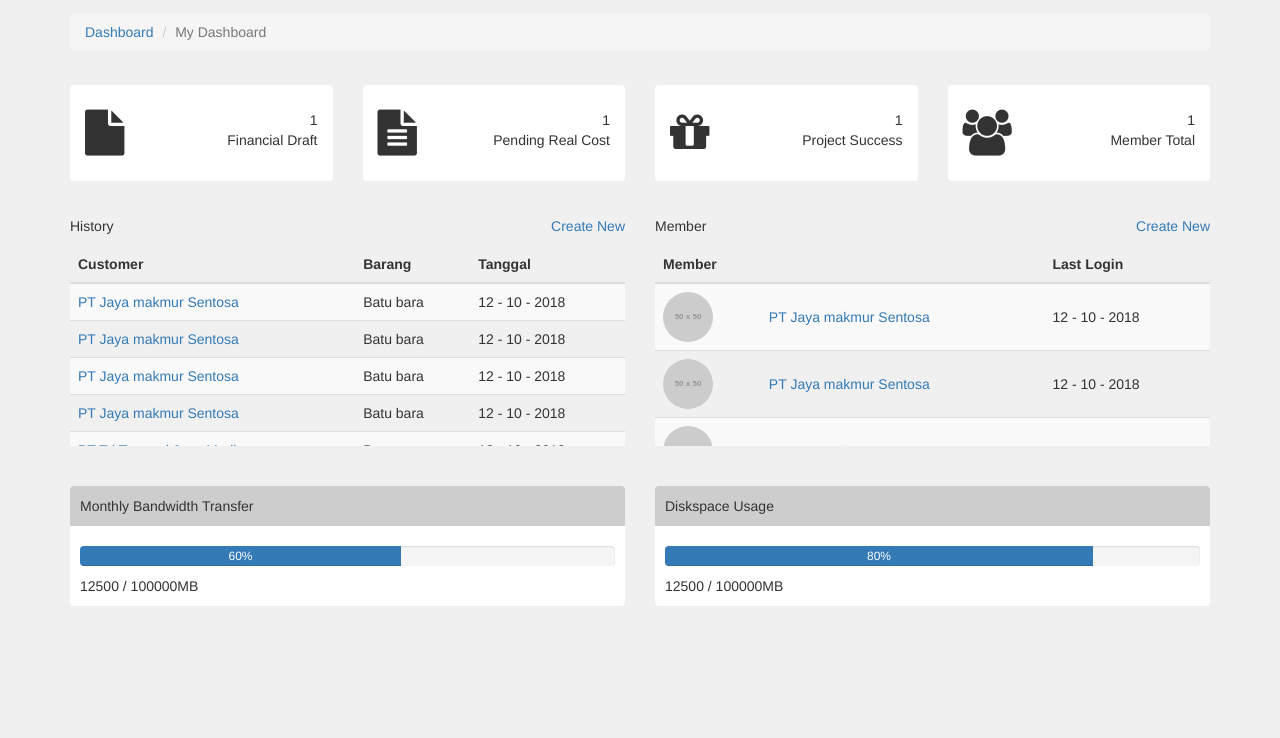
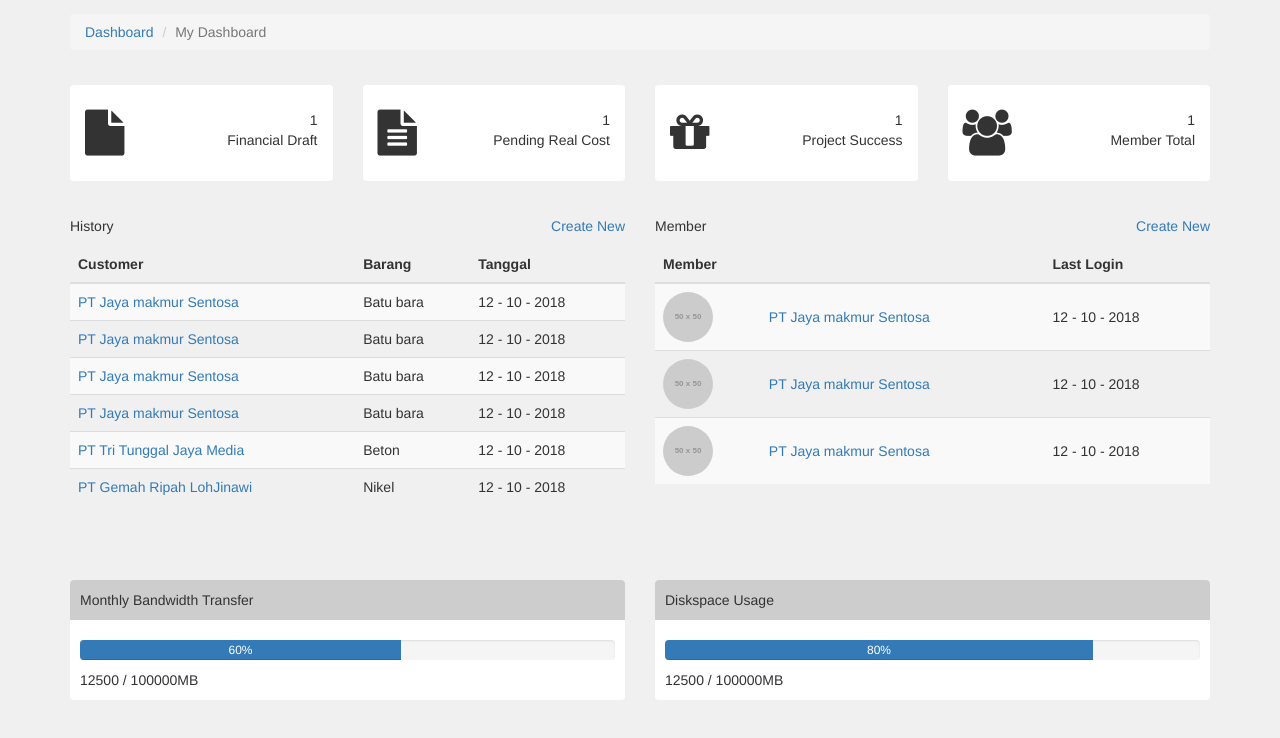
Before and after one commit to ganfadhil/jayamustika, a plain HTML site: page index.html in a window 1280 px wide. Shown: the part 58-796 px from the top of the page. Drawn offline with nearby package versions, Linux system fonts and the light colour scheme; placeholder pictures from the web are drawn by us.

Commit message:
update max-heightnya table di dashboard

```diff
--- a/css/style.css
+++ b/css/style.css
@@ -30,7 +30,7 @@ body{
 }
 .table-wrap{
   width: 100%;
-  max-height: 200px;
+  max-height: 350px;
   overflow-y: scroll;
   display: inline-block;
   margin-bottom: 35px;
```
